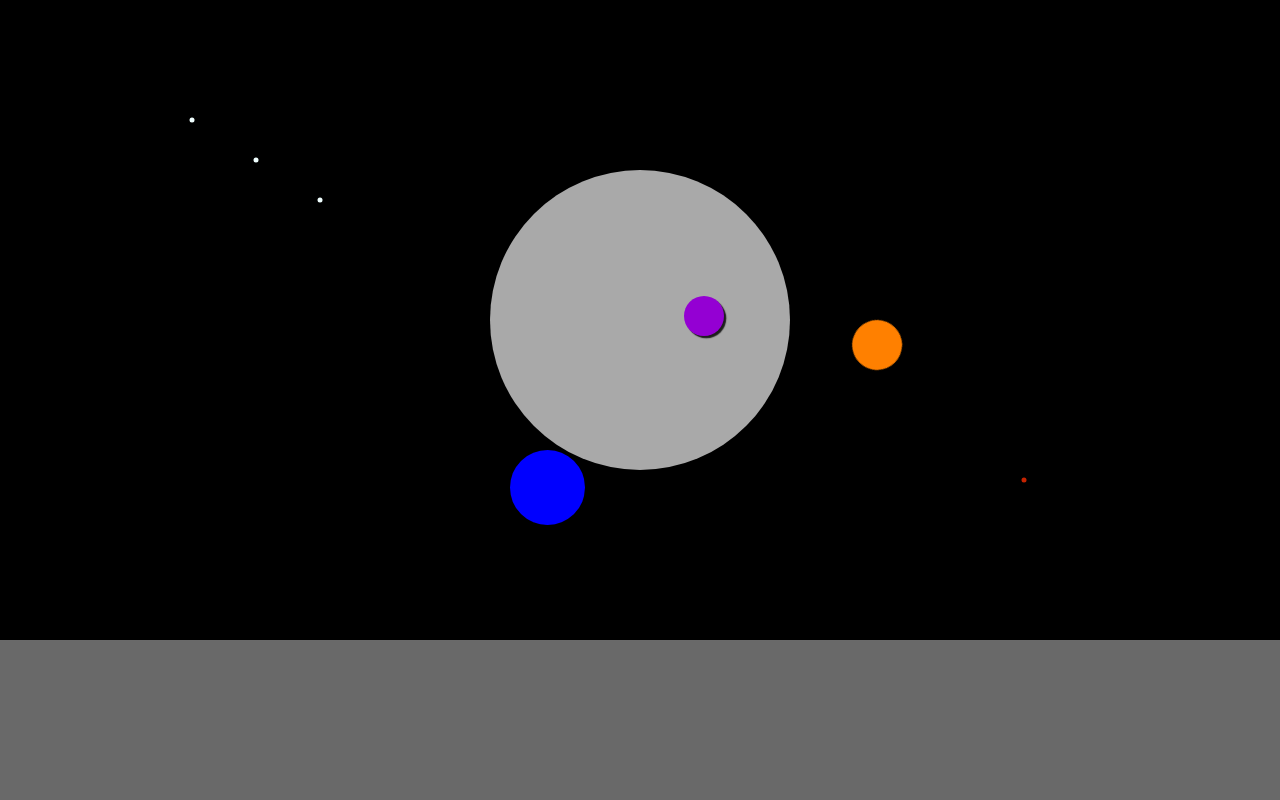
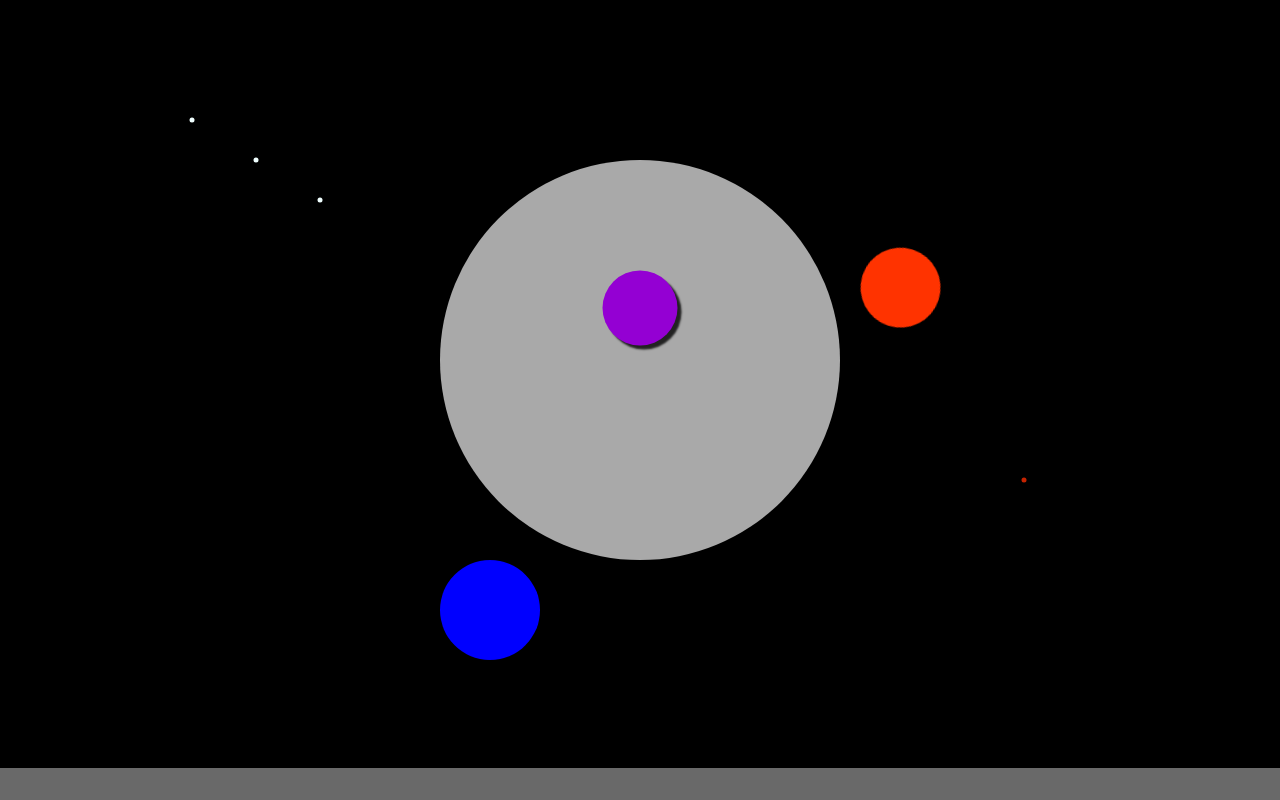
Before and after one commit to b4ry/WebClient, an Angular app: page / in a window 1280 px wide. Built offline with nearby package versions, Linux system fonts and the light colour scheme.

Commit message:
- improved css animations,
- refactored css

```diff
--- a/src/app/app.component.css
+++ b/src/app/app.component.css
@@ -1,6 +1,6 @@
 .photo {
-    width: 300px;
-    height: 300px;
+    width: 400px;
+    height: 400px;
     background-color: darkgray;
     border-radius: 50%;
     z-index: -1;
@@ -8,28 +8,29 @@
 
 .center {
     position: absolute;
-    top: 40%;
+    top: 45%;
     left: 50%;
     margin-right: -50%;
     transform: translate(-50%, -50%);
 }
 
-.moon1 {
-    width: 50px;
-    height: 50px;
+.moon-skills {
+    width: 80px;
+    height: 80px;
     background-color: darkred;
     border-radius: 50%;
     animation-name: orbit;
-    animation-duration: 20s;
+    animation-duration: 25s;
     animation-timing-function: linear;
     animation-iteration-count: infinite;
     transition: width 2s, height 2s;
     z-index: 1;
+    box-shadow: 10px 10px 5px rgba(0, 0, 0, 0.5);
 }
 
-.moon2 {
-    width: 75px;
-    height: 75px;
+.moon-experiences {
+    width: 100px;
+    height: 100px;
     background-color: darkblue;
     border-radius: 50%;
     animation-name: orbit2;
@@ -40,13 +41,13 @@
     z-index: 2;
 }
 
-.moon3 {
-    width: 40px;
-    height: 40px;
+.moon-projects {
+    width: 75px;
+    height: 75px;
     background: darkviolet;
     border-radius: 50%;
     animation-name: orbit3;
-    animation-duration: 20s;
+    animation-duration: 30s;
     animation-timing-function: linear;
     animation-iteration-count: infinite;
     transition: width 2s, height 2s;
@@ -84,40 +85,37 @@
 }
 
 @keyframes orbit {
-    from    {   transform: rotate(0deg) translateY(-150px) translateX(-150px);                  }
-	to      {   transform: rotate(360deg) translateY(-150px) translateX(-150px);                }
-    0%      {   background-color:darkred; box-shadow: 10px 10px 5px rgba(0, 0, 0, 0.5);     }
-    10%     {   box-shadow: 0px 0px 0px;                                                        }
+    from    {   transform: rotate(0deg) translateY(-175px) translateX(-175px);                  }
+	to      {   transform: rotate(360deg) translateY(-175px) translateX(-175px);                }
+    0%      {   background-color:darkred;                                                     }
     25%     {   background-color:red;                                                         }
     50%     {   background-color:yellow;                                                      }
-    75%     {   background-color:red; box-shadow: 0px 0px 0px;                                }
-    100%    {   background-color:darkred; box-shadow: 10px 10px 5px rgba(0, 0, 0, 0.5);     }
+    75%     {   background-color:red;                                                         }
+    100%    {   background-color:darkred;                                                     }
 }
 
 @keyframes orbit2 {
-	from    { 	transform: rotate(0deg) translateY(-130px) translateX(-130px);                }
-    to      {   transform: rotate(-360deg) translateY(-130px) translateX(-130px);             }
-    0%      {   background-color:darkblue; box-shadow: 10px 10px 5px rgba(0, 0, 0, 0.5);  }
-    22%     {   box-shadow: 0px 0px 0px;                                                      }
-    25%     {   background-color:blue; box-shadow: 0px 0px 0px;                             }
-    50%     {   background-color:lightblue; box-shadow: 0px 0px 0px;                        }
-    75%     {   background-color:blue;  box-shadow: 0px 0px 0px;                            }
-    100%    {   background-color:darkblue; box-shadow: 10px 10px 5px rgba(0, 0, 0, 0.5);  }
+	from    { 	transform: rotate(0deg) translateY(-200px) translateX(-200px);                                      }
+    to      {   transform: rotate(-360deg) translateY(-200px) translateX(-200px);                                   }
+    0%      {   background-color:darkblue; box-shadow: 10px 10px 5px rgba(0, 0, 0, 0.5);                        }
+    16%     {   box-shadow: 0px 0px 0px;                                                                            }
+    25%     {   background-color:blue; box-shadow: 0px 0px 0px;                                                   }
+    50%     {   background-color:lightblue; box-shadow: 10px 10px 5px rgba(0, 0, 0, 0.5);                       }
+    75%     {   background-color:blue;  box-shadow: 0px 0px 0px;                                                  }
+    100%    {   background-color:darkblue; box-shadow: 10px 10px 5px rgba(0, 0, 0, 0.5);                        }
 }
 
 @keyframes orbit3 {
-    0%      {  left: 40%; top: 38%;                                                  }
-    19%     { box-shadow: 10px 10px 5px grey;                                      }
-    25%     {  left: 50%; top: 40%;                                                  }
-    43%     { box-shadow: 0px 0px 0px;                                               }
-    50%     {  left: 60%; top: 39%;                                                  }
-    75%     {  left: 50%; top: 38%;                                                  }
-    100%    {  z-index: -2; left: 40%; top: 38%;                                     }
+    0%      {   left: 35%; top: 38%; box-shadow: 10px 10px 5px rgba(0, 0, 0, 0.5);                }
+    42%     {   box-shadow: 0px 0px 0px;                                                            }
+    50%     {   left: 65%; top: 39%;                                                                }
+    75%     {   left: 50%; top: 38%;                                                                }
+    100%    {   z-index: -2; left: %; top: 38%;                                                     }
 }
 
 @keyframes blink1 {
-    40% { width: 7px; height: 7px; background: rgb(255, 255, 255)}
-    90% { width: 0px; height: 0px;}
+    40% {   width: 7px; height: 7px; background: rgb(255, 255, 255);               }
+    90% {   width: 0px; height: 0px;                                                 }
 }
 
 @keyframes blink2 {
@@ -134,7 +132,7 @@
     100%    {   background: orangered;      }
 }
 
-.moon1:hover, .moon2:hover, .moon3:hover {
+.moon-experiences:hover, .moon-skills:hover, .moon-projects:hover {
 	width: 150px;
     height: 150px;
 }
@@ -143,7 +141,7 @@
     position: fixed;
     left: 0;
     bottom: 0;
-    height: 20%;
+    height: 4%;
     width: 100%;
     background-color: dimgrey;
     color: white;
--- a/src/app/app.component.html
+++ b/src/app/app.component.html
@@ -1,8 +1,8 @@
 <!--The content below is only a placeholder and can be replaced.-->
 <div>
-  <div class="moon1 center"></div>
-  <div class="moon2 center"></div>
-  <div class="moon3 center"></div>
+  <div class="moon-experiences center"></div>
+  <div class="moon-skills center"></div>
+  <div class="moon-projects center"></div>
   <div class="photo center"></div>
   <div class="star1 center"></div>
   <div class="star2 center"></div>
```
